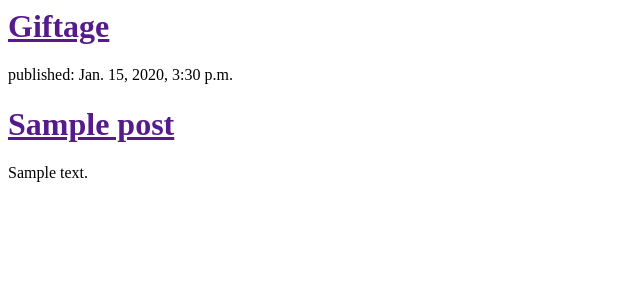
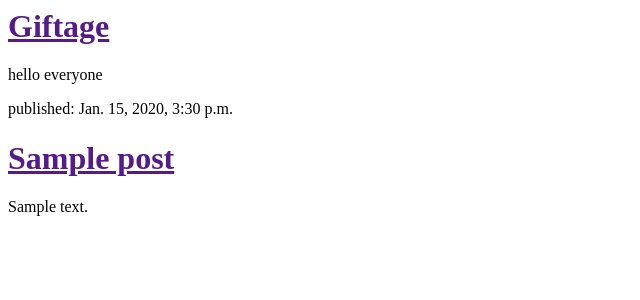
Before and after one commit to haasasri/my-first-blog, a Django app: template blog/templates/blog/post_list.html in a window 1280 px wide. Shown: the top 300 px of the page, without its empty margins (0-640 px from the left). Run offline with Django 3.2, Linux system fonts and the light colour scheme; the template is opened without the code that fills it: values that come from a table or form of the project are taken from there, others are empty; tables that the repository leaves empty hold one stand-in row (values such as "Sample post").

Commit message:
modified 2

```diff
--- a/blog/templates/blog/post_list.html
+++ b/blog/templates/blog/post_list.html
@@ -7,6 +7,9 @@
             <h1><a href="">Giftage</a></h1>
         </div>
 
+		<div>
+		<p>hello everyone</p>
+		</div>
         {% for post in posts %}
     <div>
         <p>published: {{ post.published_date }}</p>
```
